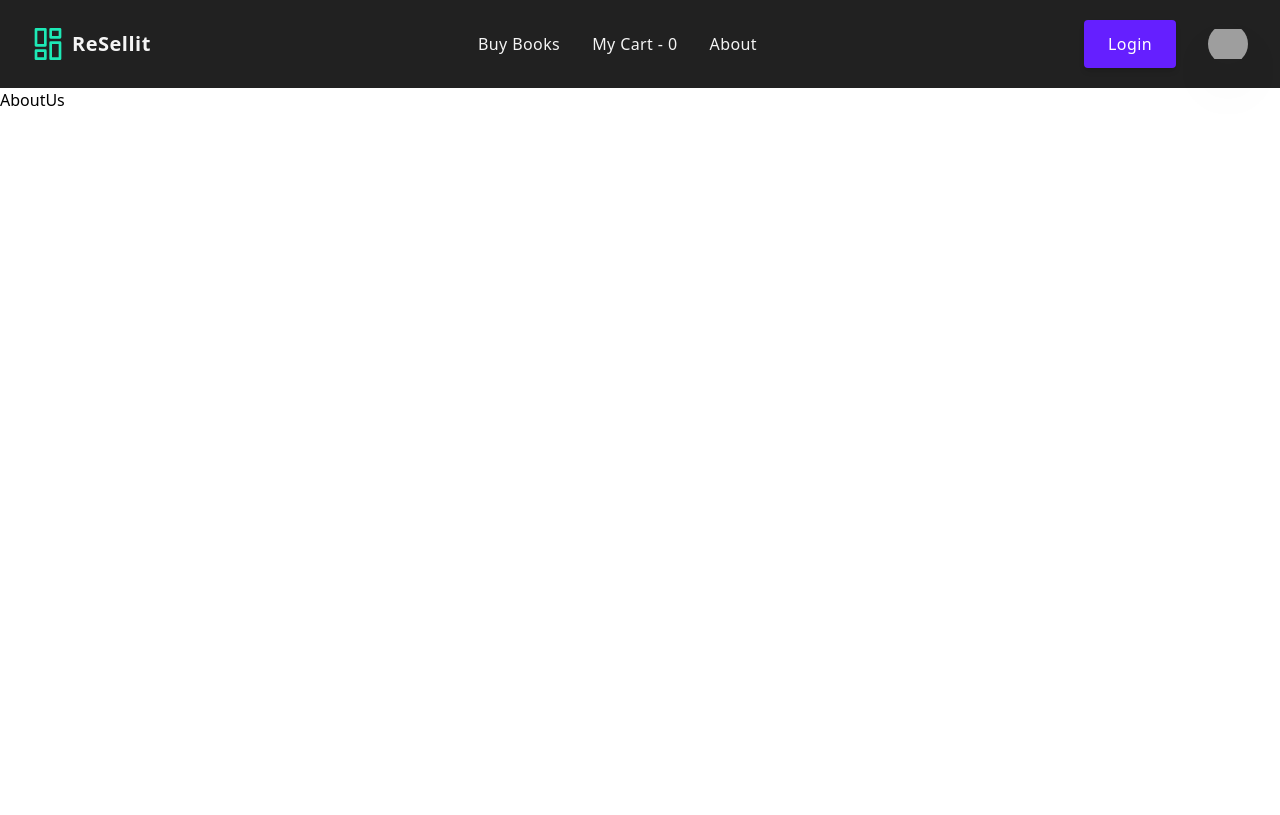
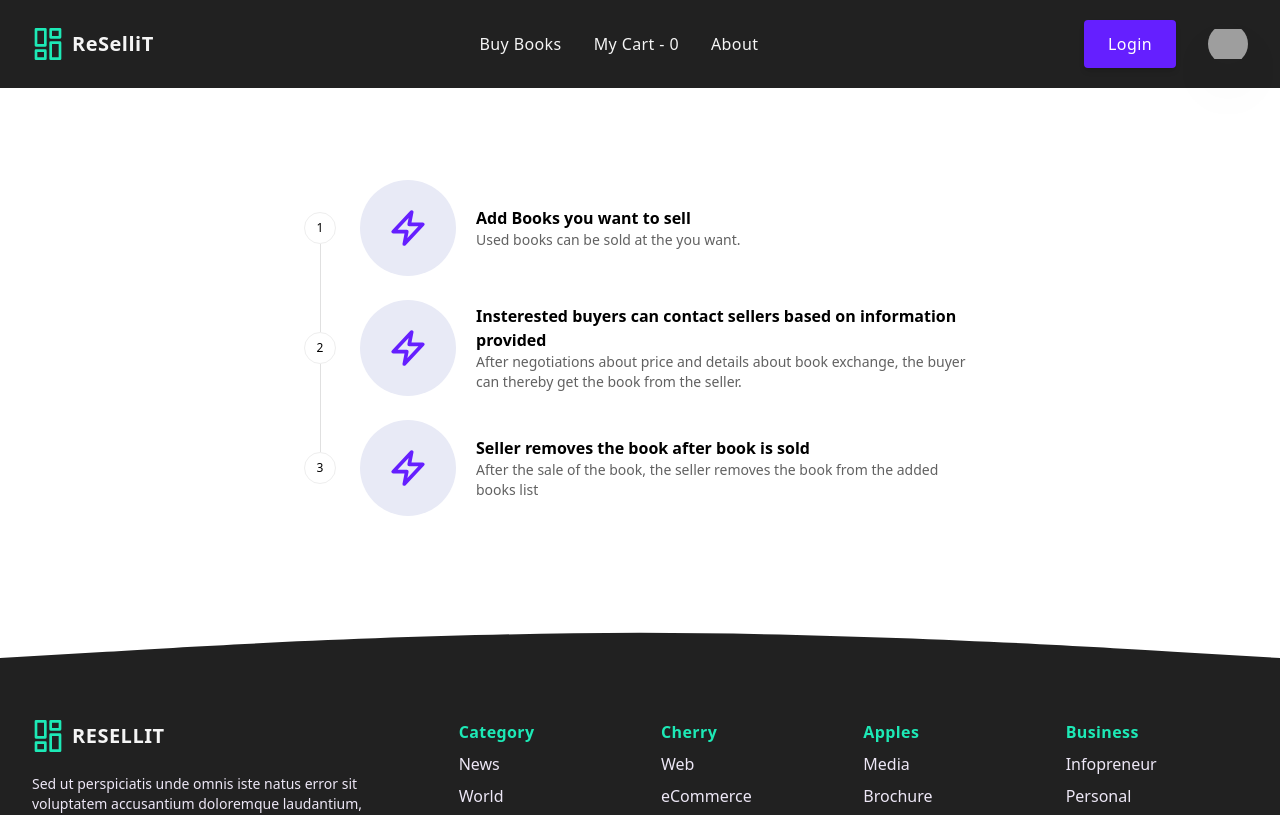
Before and after one commit to omtandel2307/ReSelliT, a React (Create React App) app: page /aboutus in a window 1280 px wide. Shown: the top 815 px of the page. Built offline with nearby package versions, Linux system fonts and the light colour scheme; no server answers; the database is empty; grey boxes are pictures that could not be loaded.

Commit message:
About Page✨

```diff
--- a/src/components/Nav.jsx
+++ b/src/components/Nav.jsx
@@ -49,7 +49,7 @@ export const Nav = () => {
               <rect x="14" y="11" width="7" height="12" />
             </svg>
             <span className="ml-2 text-xl font-bold tracking-wide text-gray-100 ">
-              <Link to="/">ReSellit</Link>
+              <Link to="/">ReSelliT</Link>
             </span>
           </a>
           <ul className="flex items-center hidden space-x-8 lg:flex">
@@ -134,7 +134,7 @@ export const Nav = () => {
                           <rect x="14" y="11" width="7" height="12" />
                         </svg>
                         <span className="ml-2 text-xl font-bold tracking-wide text-gray-800 uppercase">
-                          Company
+                          ReSelliT
                         </span>
                       </a>
                     </div>
--- a/src/pages/AboutUs.jsx
+++ b/src/pages/AboutUs.jsx
@@ -1,7 +1,129 @@
 import React from "react";
 
 const AboutUs = () => {
-  return <div className="min-h-[90vh]">AboutUs</div>;
+  return (
+    <div className="px-4 py-16 mx-auto sm:max-w-xl md:max-w-full lg:max-w-screen-xl md:px-24 lg:px-8 lg:py-20">
+      <div className="grid max-w-2xl mx-auto">
+        <div className="flex">
+          <div className="flex flex-col items-center mr-6">
+            <div className="w-px h-10 opacity-0 sm:h-full" />
+            <div>
+              <div className="flex items-center justify-center w-8 h-8 text-xs font-medium border rounded-full">
+                1
+              </div>
+            </div>
+            <div className="w-px h-full bg-gray-300" />
+          </div>
+          <div className="flex flex-col pb-6 sm:items-center sm:flex-row sm:pb-0">
+            <div className="sm:mr-5">
+              <div className="flex items-center justify-center w-16 h-16 my-3 rounded-full bg-indigo-50 sm:w-24 sm:h-24">
+                <svg
+                  className="w-12 h-12 text-deep-purple-accent-400 sm:w-16 sm:h-16"
+                  stroke="currentColor"
+                  viewBox="0 0 52 52"
+                >
+                  <polygon
+                    strokeWidth="3"
+                    strokeLinecap="round"
+                    strokeLinejoin="round"
+                    fill="none"
+                    points="29 13 14 29 25 29 23 39 38 23 27 23"
+                  />
+                </svg>
+              </div>
+            </div>
+            <div>
+              <p className="text-xl font-semibold sm:text-base">
+                Add Books you want to sell
+              </p>
+              <p className="text-sm text-gray-700">
+                Used books can be sold at the you want.
+              </p>
+            </div>
+          </div>
+        </div>
+        <div className="flex">
+          <div className="flex flex-col items-center mr-6">
+            <div className="w-px h-10 bg-gray-300 sm:h-full" />
+            <div>
+              <div className="flex items-center justify-center w-8 h-8 text-xs font-medium border rounded-full">
+                2
+              </div>
+            </div>
+            <div className="w-px h-full bg-gray-300" />
+          </div>
+          <div className="flex flex-col pb-6 sm:items-center sm:flex-row sm:pb-0">
+            <div className="sm:mr-5">
+              <div className="flex items-center justify-center w-16 h-16 my-3 rounded-full bg-indigo-50 sm:w-24 sm:h-24">
+                <svg
+                  className="w-12 h-12 text-deep-purple-accent-400 sm:w-16 sm:h-16"
+                  stroke="currentColor"
+                  viewBox="0 0 52 52"
+                >
+                  <polygon
+                    strokeWidth="3"
+                    strokeLinecap="round"
+                    strokeLinejoin="round"
+                    fill="none"
+                    points="29 13 14 29 25 29 23 39 38 23 27 23"
+                  />
+                </svg>
+              </div>
+            </div>
+            <div>
+              <p className="text-xl font-semibold sm:text-base">
+                Insterested buyers can contact sellers based on information
+                provided
+              </p>
+              <p className="text-sm text-gray-700">
+                After negotiations about price and details about book exchange,
+                the buyer can thereby get the book from the seller.
+              </p>
+            </div>
+          </div>
+        </div>
+        <div className="flex">
+          <div className="flex flex-col items-center mr-6">
+            <div className="w-px h-10 bg-gray-300 sm:h-full" />
+            <div>
+              <div className="flex items-center justify-center w-8 h-8 text-xs font-medium border rounded-full">
+                3
+              </div>
+            </div>
+            <div className="w-px h-full opacity-0" />
+          </div>
+          <div className="flex flex-col pb-6 sm:items-center sm:flex-row sm:pb-0">
+            <div className="sm:mr-5">
+              <div className="flex items-center justify-center w-16 h-16 my-3 rounded-full bg-indigo-50 sm:w-24 sm:h-24">
+                <svg
+                  className="w-12 h-12 text-deep-purple-accent-400 sm:w-16 sm:h-16"
+                  stroke="currentColor"
+                  viewBox="0 0 52 52"
+                >
+                  <polygon
+                    strokeWidth="3"
+                    strokeLinecap="round"
+                    strokeLinejoin="round"
+                    fill="none"
+                    points="29 13 14 29 25 29 23 39 38 23 27 23"
+                  />
+                </svg>
+              </div>
+            </div>
+            <div>
+              <p className="text-xl font-semibold sm:text-base">
+                Seller removes the book after book is sold{" "}
+              </p>
+              <p className="text-sm text-gray-700">
+                After the sale of the book, the seller removes the book from the
+                added books list
+              </p>
+            </div>
+          </div>
+        </div>
+      </div>
+    </div>
+  );
 };
 
 export default AboutUs;
--- a/src/pages/LandingPage.jsx
+++ b/src/pages/LandingPage.jsx
@@ -35,13 +35,11 @@ const LandingPage = () => {
                 Get started
               </p>
             </Link>
-            <a
-              href="/"
-              aria-label=""
-              className="inline-flex items-center font-semibold text-gray-800 transition-colors duration-200 hover:text-deep-purple-accent-700"
-            >
-              Learn more
-            </a>
+            <Link to="/aboutus">
+              <p className="inline-flex items-center font-semibold text-gray-800 transition-colors duration-200 hover:text-deep-purple-accent-700">
+                Learn more
+              </p>
+            </Link>
           </div>
         </div>
       </div>
```
